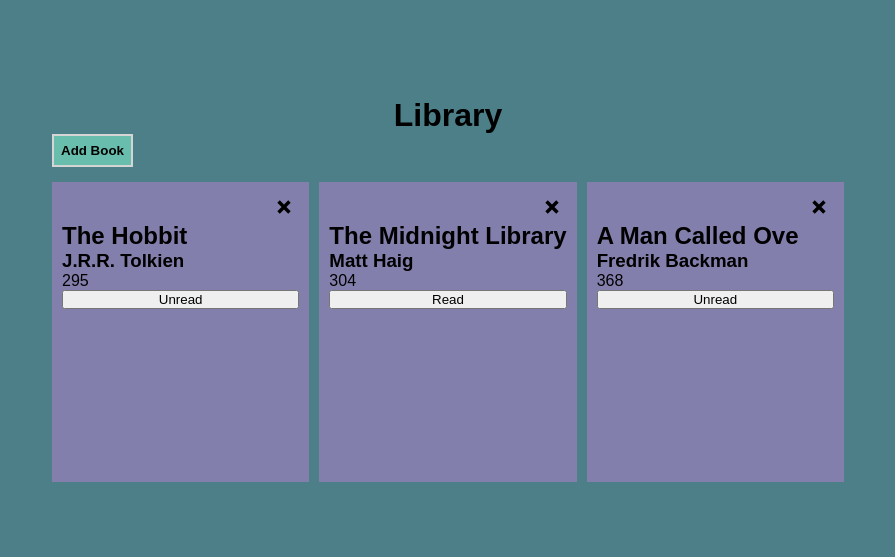
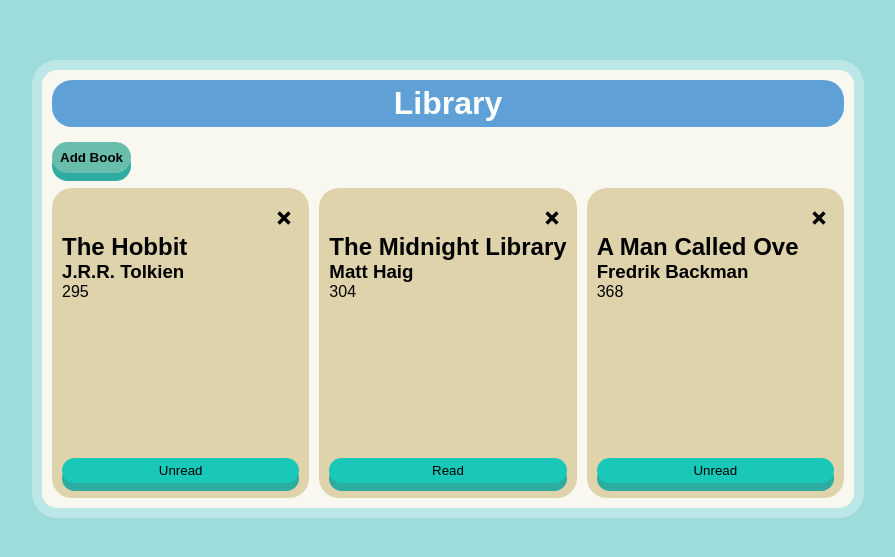
Before and after one commit to akarix7/library, a plain HTML site: page index.html in a window 1280 px wide. Shown: the part 111-668 px from the top of the page, without its empty margins (192-1087 px from the left). Drawn offline with Linux system fonts and the light colour scheme; a web font is replaced by a local one.

Commit message:
updated stylesheet

```diff
--- a/style.css
+++ b/style.css
@@ -5,13 +5,25 @@
 
 :root{
     --main-color: #69BDAD;
-    --sub-color: #BBC6C8;
-    --sun-color-darker: #8d9191;
-    --complement: #837FAC;
-    --darker-complement: #6D6997;
-    --background: #4C7F88;
+    --form: #A09CC8;
+    --form-outline: rgba(174, 169, 223, 0.3);
+    --form-darker: #837FAC;
+    --complement: #DFD3AC;
+    --lighter-complement: #EEE6CC;
+    --background: #9EDCDB;
+    --container: #F8F8F0;
+    --headings: #5FA0D7;
+    --white: #ffffff;
+    --button: #19C8B9;
+    --button-complement: #2DACA1;
 }
 
+/* light teal: #98D3C5
+dark teal: #4FBAA0
+good teal: #81D5D5
+complement: #837FAC
+darker-complement: #6D6997
+*/
 body{
     background-color: var(--background);
     min-height: 100vh;
@@ -22,16 +34,35 @@ body{
     align-items: center;
 }
 
+h1{
+    text-align: center;
+    background-color: var(--headings);
+    border-radius: 20px;
+    color: var(--white);
+}
+button{
+    background-color: var(--button);
+    border: 1px solid transparent;
+    border-radius: 20px;
+    box-shadow: 0 8px 0 0 #2DACA1;
+}
+
 .project-name{
     text-align: center;
+    padding: 5px;
 }
 
+.container{
+    background-color: var(--container);
+    padding: 10px;
+    border-radius: 15px;
+    box-shadow: 0 0 0 10px rgba(255,255,255,0.3);
+}
 .container > button{
     padding: 7px;
     font-weight: 600;
     background-color: var(--main-color);
-    border: 2px solid #d5d5d5;
-    margin-bottom: 15px;
+    margin: 15px 0;
 }
 .library{
     display: grid;
@@ -41,9 +72,10 @@ body{
 .book{
     background-color: var(--complement);
     height: 280px;
-    padding: 10px;
+    padding: 15px 10px;
     display: flex;
     flex-direction: column;
+    border-radius: 20px;
 }
 
 .notRead{
@@ -54,7 +86,7 @@ body{
     visibility: hidden;
     width: 270px;
     height: 180px;
-    background-color: var(--sub-color);
+    background-color: var(--form);
     padding: 15px;
     display: flex;
     flex-direction: column;
@@ -68,6 +100,8 @@ body{
     margin: auto;
     gap: 5px;
     flex-flow: wrap;
+    box-shadow: 0 0 0 10px var(--form-outline);
+    border-radius: 20px;
     /*transition: all 0.4s ease;*/
 }
 
@@ -83,20 +117,20 @@ body{
 }
 
 .close-form:hover{
-    border: 3px solid var(--sun-color-darker);
+    border: 3px solid var(--form-darker);
     border-radius: 14px;
     padding: 2px;
-    background-color: var(--sun-color-darker);
+    background-color: var(--form-darker);
 }
 
 .remove-book{
     padding: 5px;
 }
 .remove-book:hover{
-    border: 3px solid var(--darker-complement);
+    border: 3px solid var(--lighter-complement);
     border-radius: 14px;
     padding: 2px;
-    background-color: var(--darker-complement);
+    background-color: var(--lighter-complement);
 }
 
 .add-title{
@@ -104,83 +138,8 @@ body{
     padding-left: 30px;
 }
 
-/* Toggle by @mallendeo */
-
-/*.tgl {*/
-/*    display: none;*/
-/*}*/
-
-/*.tgl, .tgl:after, .tgl:before, .tgl *, .tgl *:after, .tgl *:before, .tgl + .tgl-btn {*/
-/*    box-sizing: border-box;*/
-/*}*/
-/*.tgl::selection, .tgl:after::selection, .tgl:before::selection, .tgl *::selection, .tgl *:after::selection, .tgl *:before::selection, .tgl + .tgl-btn::selection {*/
-/*    background: none;*/
-/*}*/
-/*.tgl + .tgl-btn {*/
-/*    outline: 0;*/
-/*    display: block;*/
-/*    width: 4em;*/
-/*    height: 2em;*/
-/*    position: relative;*/
-/*    cursor: pointer;*/
-/*    user-select: none;*/
-/*}*/
-/*.tgl + .tgl-btn:after, .tgl + .tgl-btn:before {*/
-/*    position: relative;*/
-/*    display: block;*/
-/*    content: "";*/
-/*    width: 50%;*/
-/*    height: 100%;*/
-/*}*/
-/*.tgl + .tgl-btn:after {*/
-/*    left: 0;*/
-/*}*/
-/*.tgl + .tgl-btn:before {*/
-/*    display: none;*/
-/*}*/
-/*.tgl:checked + .tgl-btn:after {*/
-/*    left: 50%;*/
-/*}*/
-/*.tgl-flip + .tgl-btn {*/
-/*    padding: 2px;*/
-/*    transition: all 0.2s ease;*/
-/*    font-family: sans-serif;*/
-/*    perspective: 100px;*/
-/*}*/
-/*.tgl-flip + .tgl-btn:after, .tgl-flip + .tgl-btn:before {*/
-/*    display: inline-block;*/
-/*    transition: all 0.4s ease;*/
-/*    width: 100%;*/
-/*    text-align: center;*/
-/*    position: absolute;*/
-/*    line-height: 2em;*/
-/*    font-weight: bold;*/
-/*    color: #fff;*/
-/*    top: 0;*/
-/*    left: 0;*/
-/*    backface-visibility: hidden;*/
-/*    border-radius: 4px;*/
-/*}*/
-/*.tgl-flip + .tgl-btn:after {*/
-/*    content: attr(data-tg-on);*/
-/*    background: #02c66f;*/
-/*    transform: rotateY(-180deg);*/
-/*}*/
-/*.tgl-flip + .tgl-btn:before {*/
-/*    background: #ff3a19;*/
-/*    content: attr(data-tg-off);*/
-/*}*/
-/*.tgl-flip + .tgl-btn:active:before {*/
-/*    transform: rotateY(-20deg);*/
-/*}*/
-/*.tgl-flip:checked + .tgl-btn:before {*/
-/*    transform: rotateY(180deg);*/
-/*}*/
-/*.tgl-flip:checked + .tgl-btn:after {*/
-/*    transform: rotateY(0);*/
-/*    left: 0;*/
-/*    background: #7fc6a6;*/
-/*}*/
-/*.tgl-flip:checked + .tgl-btn:active:after {*/
-/*    transform: rotateY(20deg);*/
-/*}*/
+.unread{
+    text-transform: capitalize;
+    margin-top: auto;
+    padding: 4px;
+}
```
